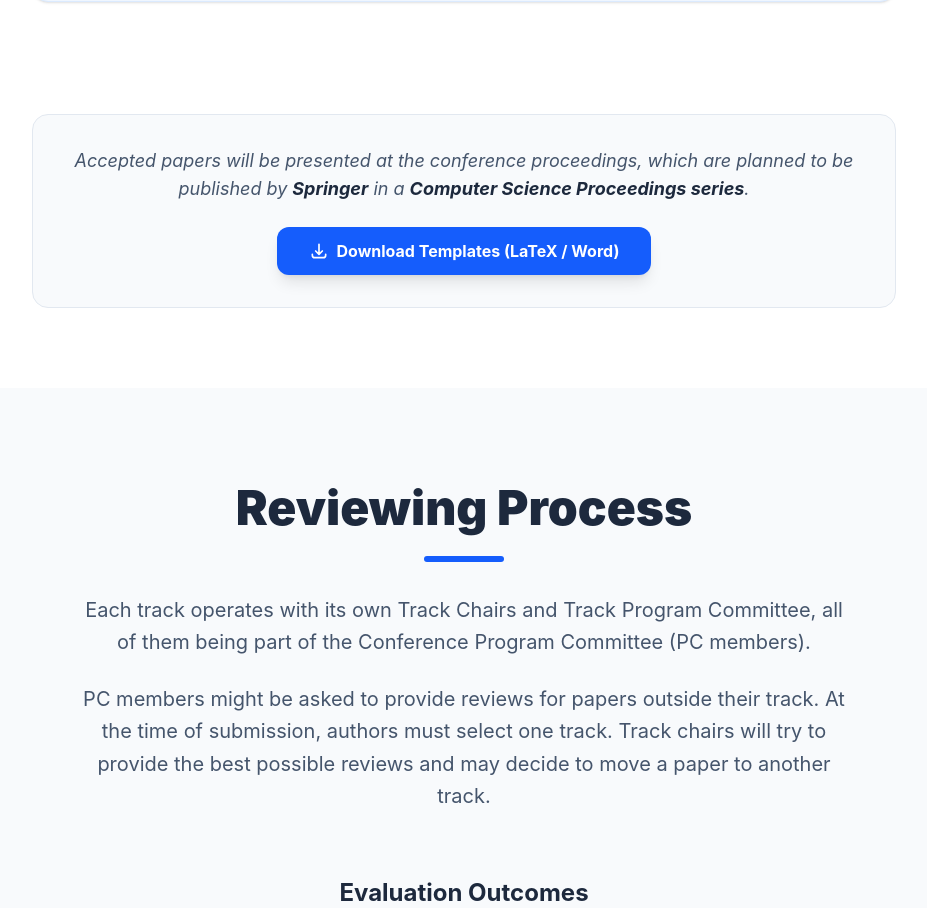
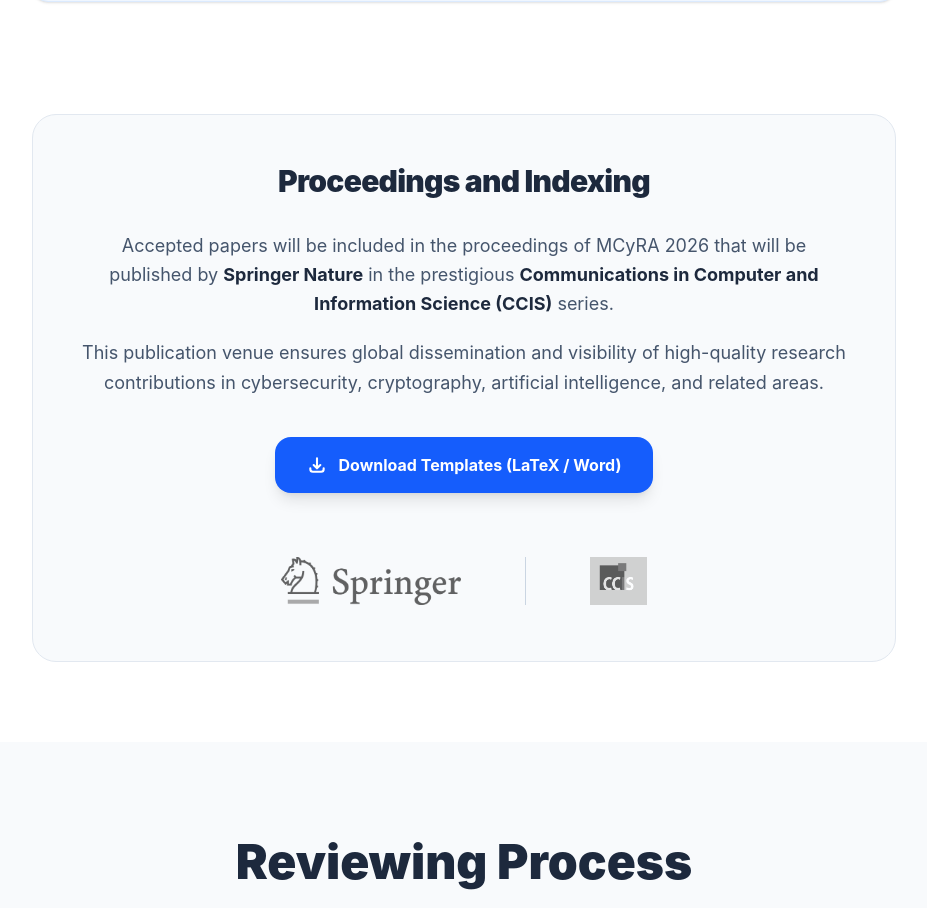
Before and after one commit to Karen616e/AMW2026, a React (Vite) app in the folder amw2026/: page /cfp in a window 1280 px wide. Shown: the part 4257-5165 px from the top of the page, without its empty margins (176-1103 px from the left). Built offline with nearby package versions, Linux system fonts and the light colour scheme.

Commit message:
Updated Submission.jsx
- Cambio en la línea del tiempo
- CFP: Añadidos logos y nueva sección

```diff
--- a/amw2026/src/components/home/Submission.jsx
+++ b/amw2026/src/components/home/Submission.jsx
@@ -1,4 +1,5 @@
 const Submission = () => {
+  // Puedes descomentar y editar estos lineamientos cuando tengas la información final
   const guidelines = [/*
     { title: "Regular Papers", detail: "Up to 12 pages excluding references. Original research results." },
     { title: "Short Papers", detail: "Up to 6 pages excluding references. Work in progress or reports." },
@@ -13,7 +14,7 @@
           Paper Submission Guidelines
         </h2>
 
-        {/* --- CUADRO DE INFORMACIÓN PRINCIPAL (Springer LNCS) --- */}
+        {/* --- CUADRO DE INFORMACIÓN PRINCIPAL --- */}
         <div className="mb-12 p-8 bg-blue-50 dark:bg-blue-900/20 rounded-2xl border border-blue-100 dark:border-blue-900/30 shadow-sm">
           <p className="text-lg text-slate-700 dark:text-slate-300 leading-relaxed mb-6">
             Submissions should be prepared following the authors' guidelines provided by <strong className="text-slate-900 dark:text-white">Springer LNCS series</strong>. Papers will be submitted and presented at the conference in English. All submissions will be blind peer-reviewed. The final acceptance will be based on a peer review of the full-length paper.
@@ -40,22 +41,52 @@
         </div>
 
         {/* --- RECUADRO INFERIOR DE PUBLICACIÓN Y TEMPLATES --- */}
-        <div className="p-8 bg-slate-50 dark:bg-slate-800/50 rounded-2xl border border-slate-200 dark:border-slate-700 text-center transition-all hover:shadow-md">
-          <p className="text-slate-600 dark:text-slate-300 mb-6 italic text-lg">
-            Accepted papers will be presented at the conference proceedings, which are planned to be published by <strong className="text-slate-800 dark:text-slate-200">Springer</strong> in a <strong className="text-slate-800 dark:text-slate-200">Computer Science Proceedings series</strong>.
+        <div className="p-8 md:p-12 bg-slate-50 dark:bg-slate-800/50 rounded-3xl border border-slate-200 dark:border-slate-700 text-center transition-all hover:shadow-md flex flex-col items-center">
+
+          {/* TÍTULO DE LA SECCIÓN */}
+          <h3 className="text-2xl md:text-3xl font-black text-slate-800 dark:text-white mb-8 tracking-tight">
+            Proceedings and Indexing
+          </h3>
+
+          {/* TEXTOS DE INDEXACIÓN */}
+          <div className="text-slate-600 dark:text-slate-300 mb-10 text-lg max-w-3xl space-y-5 leading-relaxed">
+            <p>
+              Accepted papers will be included in the proceedings of MCyRA 2026 that will be published by <strong className="text-slate-800 dark:text-slate-200">Springer Nature</strong> in the prestigious <strong className="text-slate-800 dark:text-slate-200">Communications in Computer and Information Science (CCIS)</strong> series.
             </p>
+            <p>
+              This publication venue ensures global dissemination and visibility of high-quality research contributions in cybersecurity, cryptography, artificial intelligence, and related areas.
+            </p>
+          </div>
+
+          {/* BOTÓN DE DESCARGA */}
           <a
             href="https://www.springer.com/gp/computer-science/lncs/conference-proceedings-guidelines"
             target="_blank"
             rel="noopener noreferrer"
-              className="inline-flex items-center gap-2 bg-blue-600 dark:bg-blue-500 text-white px-8 py-3 rounded-xl font-bold hover:bg-blue-700 transition-all shadow-lg hover:shadow-blue-500/30 hover:-translate-y-0.5 active:scale-95"
+            className="inline-flex items-center gap-3 bg-blue-600 dark:bg-blue-500 text-white px-8 py-4 rounded-2xl font-bold hover:bg-blue-700 transition-all shadow-lg hover:shadow-blue-500/30 hover:-translate-y-1 active:scale-95 mb-12"
           >
             <svg className="w-5 h-5" fill="none" stroke="currentColor" viewBox="0 0 24 24">
-                <path strokeLinecap="round" strokeLinejoin="round" strokeWidth="2" d="M4 16v1a3 3 0 003 3h10a3 3 0 003-3v-1m-4-4l-4 4m0 0l-4-4m4 4V4" />
+              <path strokeLinecap="round" strokeLinejoin="round" strokeWidth="2.5" d="M4 16v1a3 3 0 003 3h10a3 3 0 003-3v-1m-4-4l-4 4m0 0l-4-4m4 4V4" />
             </svg>
             Download Templates (LaTeX / Word)
           </a>
+
+          {/* CONTENEDOR DE LOS LOGOS (AHORA ABAJO) */}
+          <div className="flex flex-wrap justify-center items-center gap-8 md:gap-12 mt-2">
+            <img
+              src="/springer-logo.png"
+              alt="Springer Logo"
+              className="h-12 md:h-16 px-4 py-2 rounded-xl object-contain grayscale opacity-70 hover:grayscale-0 hover:opacity-100 dark:invert dark:brightness-200 dark:hover:invert-0 dark:hover:brightness-100 dark:hover:bg-white transition-all duration-300"
+            />
+            <div className="hidden md:block w-px h-12 bg-slate-300 dark:bg-slate-600"></div> {/* Divisor visual */}
+            <img
+              src="/CCIS-Logo.png"
+              alt="CCIS Logo"
+              className="h-12 md:h-16 px-4 py-2 rounded-xl object-contain grayscale opacity-70 hover:grayscale-0 hover:opacity-100 dark:invert dark:brightness-200 dark:hover:invert-0 dark:hover:brightness-100 dark:hover:bg-white transition-all duration-300"
+            />
           </div>
+        </div>
+
       </div>
     </section>
   );
--- a/amw2026/src/data/dates.js
+++ b/amw2026/src/data/dates.js
@@ -7,7 +7,7 @@
     },
 {
     event: "Full Paper Submission Deadline",
-    date: "May 24, 2026",
+    date: "June 07, 2026",
     status: "upcoming",
     note: ""
 },
```
Also changed, not shown: amw2026/public/CCIS-Logo.png (added), amw2026/public/springer-logo.png (added). Lines whose indentation alone changed are shown as unchanged.
